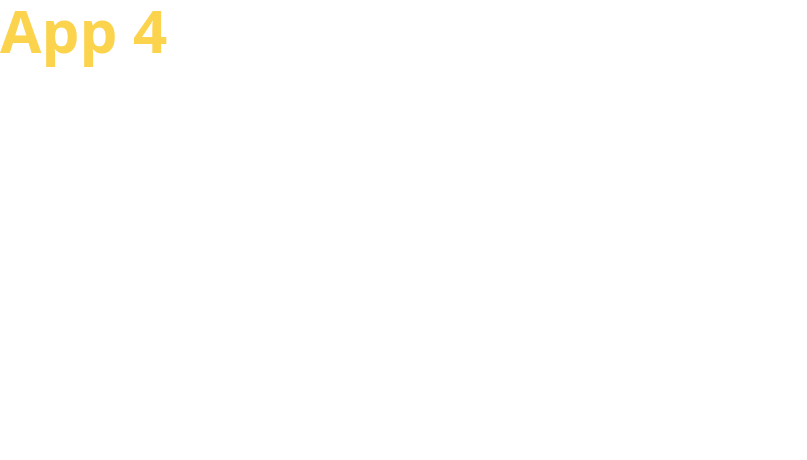
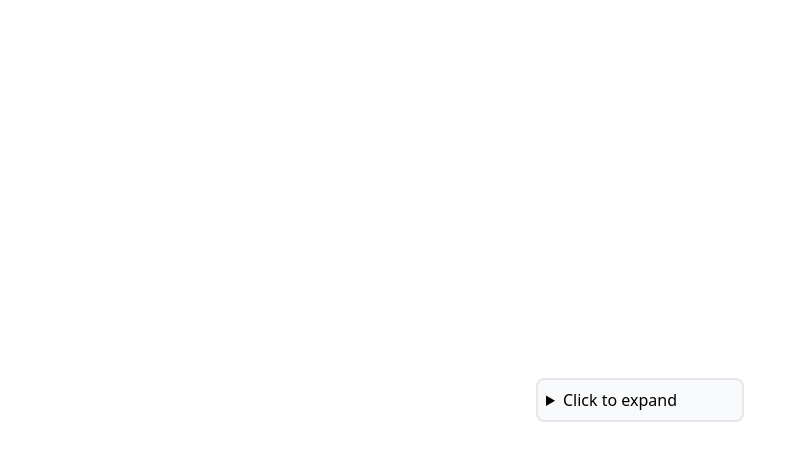
Before and after one commit to SoniSPprajapati/Brandoni, a React (Vite) app: page / in a window 1280 px wide. Shown: the top 460 px of the page, without its empty margins (0-807 px from the left). Built offline with nearby package versions, Linux system fonts and the light colour scheme.

Commit message:
Accordion Component Styling

```diff
--- /dev/null
+++ b/src/Accordion.jsx
@@ -0,0 +1,14 @@
+import React from "react";
+
+function Accordion() {
+  return (
+    <details className="w-52 border-2 bg-gray-50 rounded-lg p-2">
+      <summary className="cursor-pointer">Click to expand</summary>
+      <p className="text-sm">
+        Lorem ipsum dolor sit amet, consectetur adipiscing elit, sed do eiusmod
+      </p>
+    </details>
+  );
+}
+
+export default Accordion;
--- a/src/App.jsx
+++ b/src/App.jsx
@@ -1,9 +1,13 @@
 import React from "react";
+import data from "./assets/data.json";
+import Bellow from "./Bellow.jsx";
+
+console.log(data[0].description);
 
 function App() {
   return (
-    <div>
-      <p className="text-6xl text-amber-300 font-bold">App {2 + 2}</p>
+    <div className="flex items-center justify-center min-h-screen">
+      <Bellow />
     </div>
   );
 }
--- /dev/null
+++ b/src/Bellow.jsx
@@ -0,0 +1,12 @@
+import React from "react";
+import Accordion from "./Accordion";
+
+function Bellow() {
+  return (
+    <div>
+      <Accordion />
+    </div>
+  );
+}
+
+export default Bellow;
--- /dev/null
+++ b/src/assets/data.json
@@ -0,0 +1,27 @@
+[
+  {
+    "id": 1,
+    "title": "React vs Angular",
+    "description": "React is a JavaScript library for building user interfaces. It is maintained by Facebook and a community of individual developers and companies. React can be used as a base in the development of single-page or mobile applications."
+  },
+  {
+    "id": 2,
+    "title": "Node.js vs Python",
+    "description": "Node.js is an open-source, cross-platform, back-end, JavaScript runtime environment that executes JavaScript code outside a web browser. Node.js lets developers use JavaScript to write command-line applications, build scalable network applications, and build web servers."
+  },
+  {
+    "id": 3,
+    "title": "Java vs C++",
+    "description": "Java is a general-purpose programming language that is concurrent, class-based, object-oriented, and specifically designed to have as few implementation dependencies as possible. Java applications are typically compiled to bytecode, which can run on any platform that has a Java Virtual Machine (JVM) or Java Runtime Environment (JRE) installed."
+  },
+  {
+    "id": 4,
+    "title": "C# vs JavaScript",
+    "description": "C# is a multi-paradigm programming language encompassing strong typing, imperative, declarative, functional, generic, object-oriented, and component-oriented programming disciplines. C# is a statically typed language, which means that variable types are known at compile time."
+  },
+  {
+    "id": 5,
+    "title": "Flutter vs React Native",
+    "description": "Flutter is an open-source UI software development kit created by Google. It is used to develop applications for Android, iOS, Linux, Mac, Windows, Google Fuchsia, and the web. Flutter apps are written in the Dart programming language, which is a general-purpose programming language that is compiled to machine code."
+  }
+]
```
Also changed, not shown: 1 other file (tests, documents, lock files or other folders).
